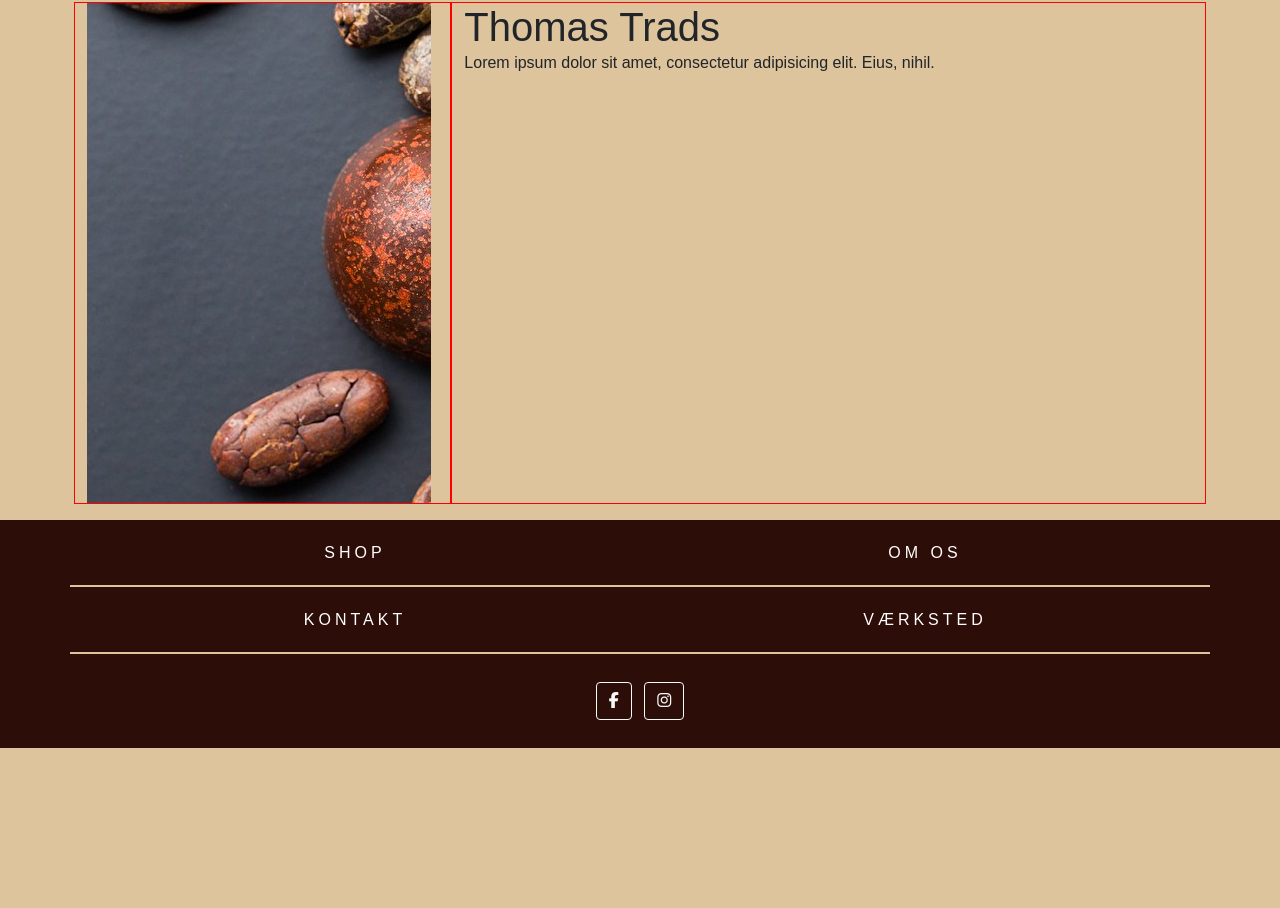
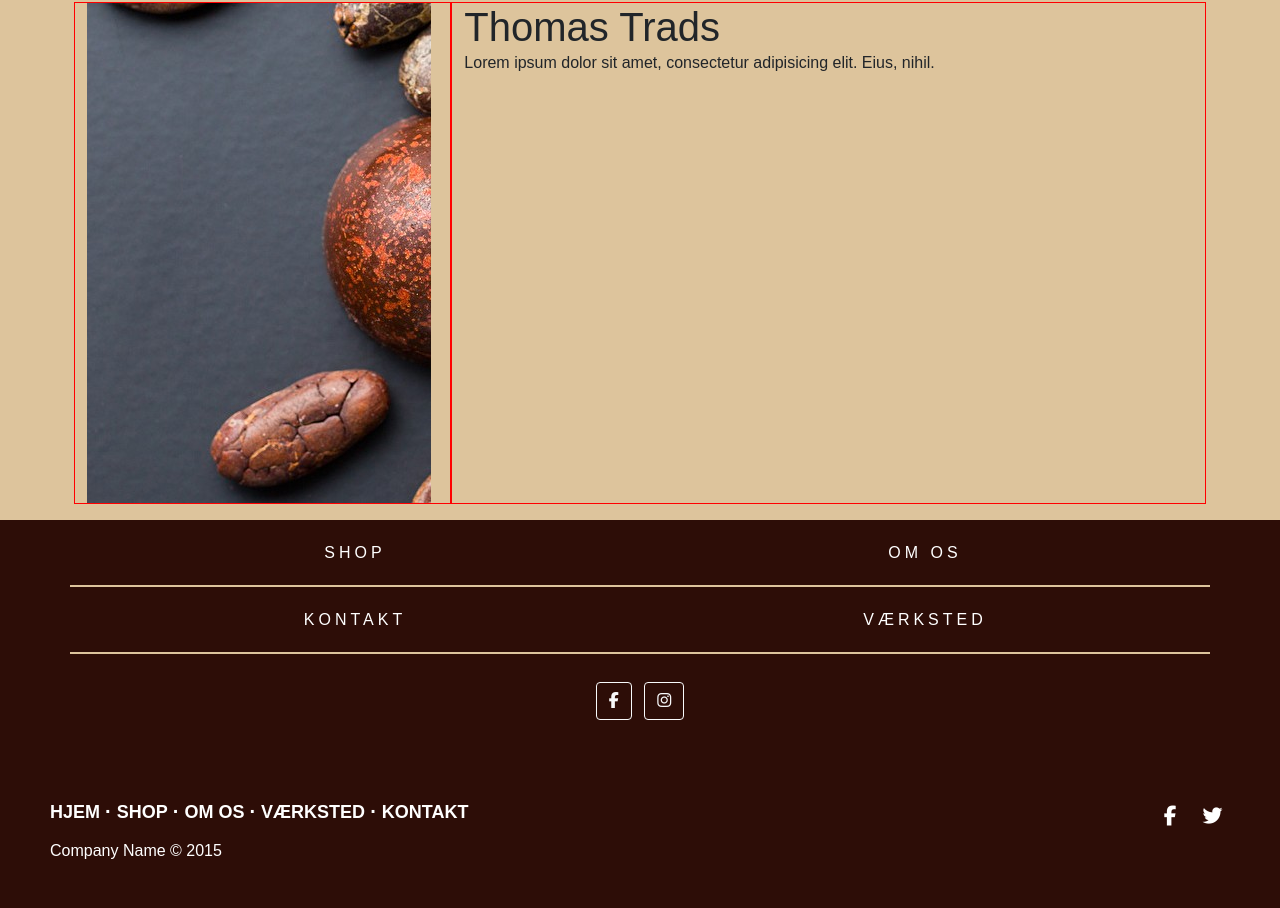
Before and after one commit to Elirioza/ChocolateClub, a website: page index.html in a window 1280 px wide. Shown: the part 2419-3327 px from the top of the page. Before the commit the page ends 3167 px from the top, so only its background shows below. Drawn offline with nearby package versions, Linux system fonts and the light colour scheme; files that its build step writes are made by us from their sources.

Commit message:
Footer - test

```diff
--- a/css/styles.scss
+++ b/css/styles.scss
@@ -140,8 +140,86 @@ body, html {
 		left: 20%;
 
 	}
-
 	.hero-text h1 {
 		font-size: 50px !important;
 	}
 }
+
+.footer-distributed {
+	background-color: #2D0D07;
+	box-sizing: border-box;
+	width: 100%;
+	text-align: left;
+	padding: 45px 50px;
+}
+
+.footer-distributed .footer-left p {
+	color: #FFFFFF;
+	font-size: 16px;
+	margin: 0;
+}
+/* Footer links */
+
+.footer-distributed p.footer-links {
+	font-size: 18px;
+	font-weight: bold;
+	color: #FFFFFF;
+	margin: 0 0 10px;
+	padding: 0;
+	transition: ease .25s;
+}
+
+.footer-distributed p.footer-links a {
+	display: inline-block;
+	line-height: 1.8;
+	text-decoration: none;
+	color: inherit;
+	transition: ease .25s;
+}
+
+.footer-distributed .footer-links a:before {
+	content: "·";
+	font-size: 20px;
+	left: 0;
+	color: #fff;
+	display: inline-block;
+	padding-right: 5px;
+}
+
+.footer-distributed .footer-links .link-1:before {
+	content: none;
+}
+
+.footer-distributed .footer-right {
+	float: right;
+	margin-top: 6px;
+	max-width: 180px;
+}
+
+.footer-distributed .footer-right a {
+	display: inline-block;
+	width: 35px;
+	height: 35px;
+	border-radius: 2px;
+	font-size: 20px;
+	color: #FFFFFF;
+	text-align: center;
+	line-height: 35px;
+	margin-left: 3px;
+	transition:all .25s;
+}
+
+/* Media Queries */
+
+@media (max-width: 600px) {
+	.footer-distributed .footer-left, .footer-distributed .footer-right {
+		text-align: center;
+	}
+	.footer-distributed .footer-right {
+		float: none;
+		margin: 0 auto 20px;
+	}
+	.footer-distributed .footer-left p.footer-links {
+		line-height: 1.8;
+	}
+}
--- a/index.html
+++ b/index.html
@@ -154,6 +154,25 @@
 </footer>
 
 
+<footer class="footer-distributed">
+    <div class="footer-right">
+        <a href="#"><i class="fa fa-facebook"></i></a>
+        <a href="#"><i class="fa fa-twitter"></i></a>
+    </div>
+
+    <div class="footer-left">
+        <p class="footer-links">
+            <a class="link-1" href="#">HJEM</a>
+            <a href="#">SHOP</a>
+            <a href="#">OM OS</a>
+            <a href="#">VÆRKSTED</a>
+            <a href="#">KONTAKT</a>
+        </p>
+        <p>Company Name &copy; 2015</p>
+    </div>
+</footer>
+
+
 <script src="node_modules/bootstrap/dist/js/bootstrap.bundle.min.js"></script>
 </body>
 </html>
```
